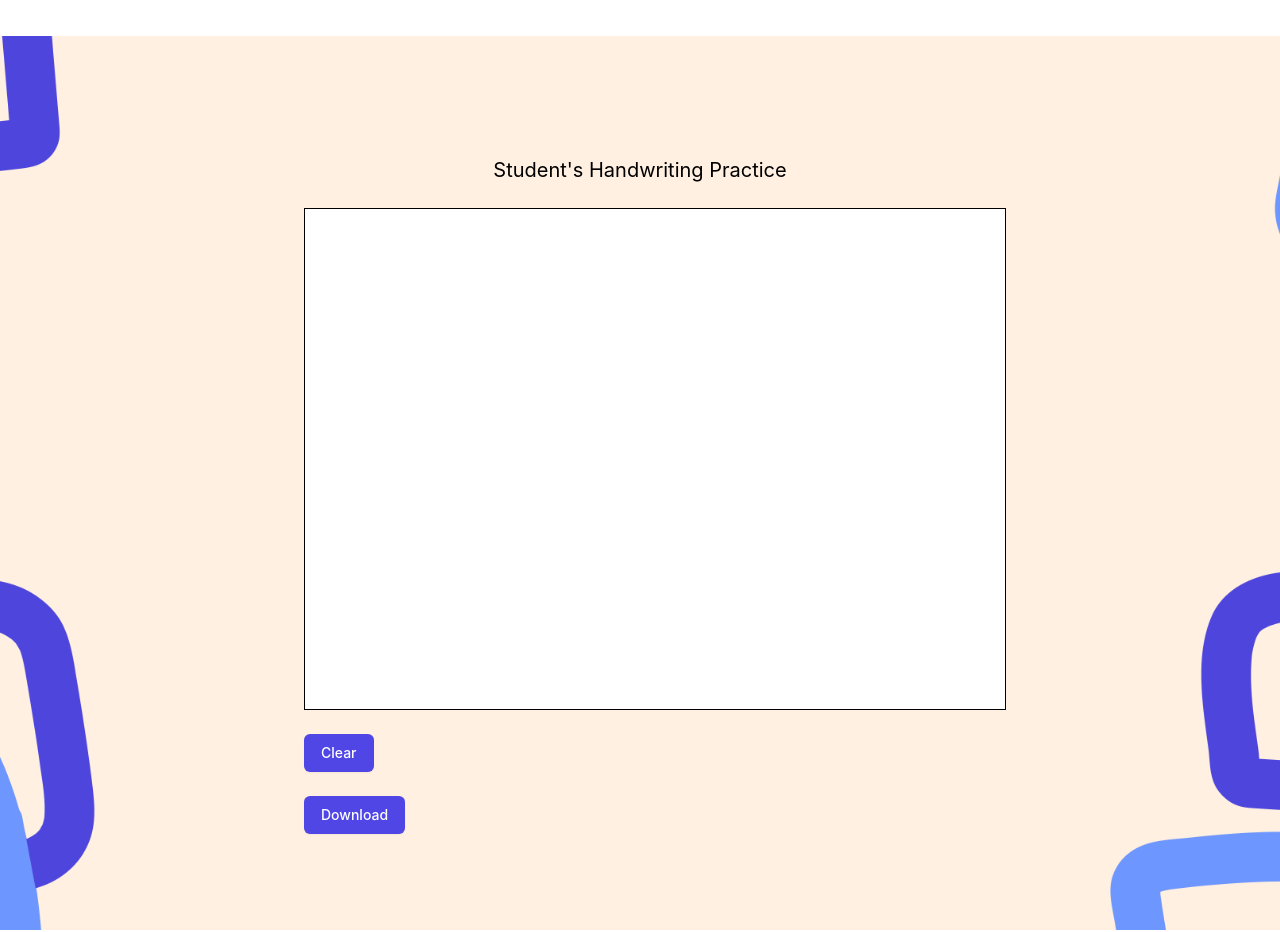
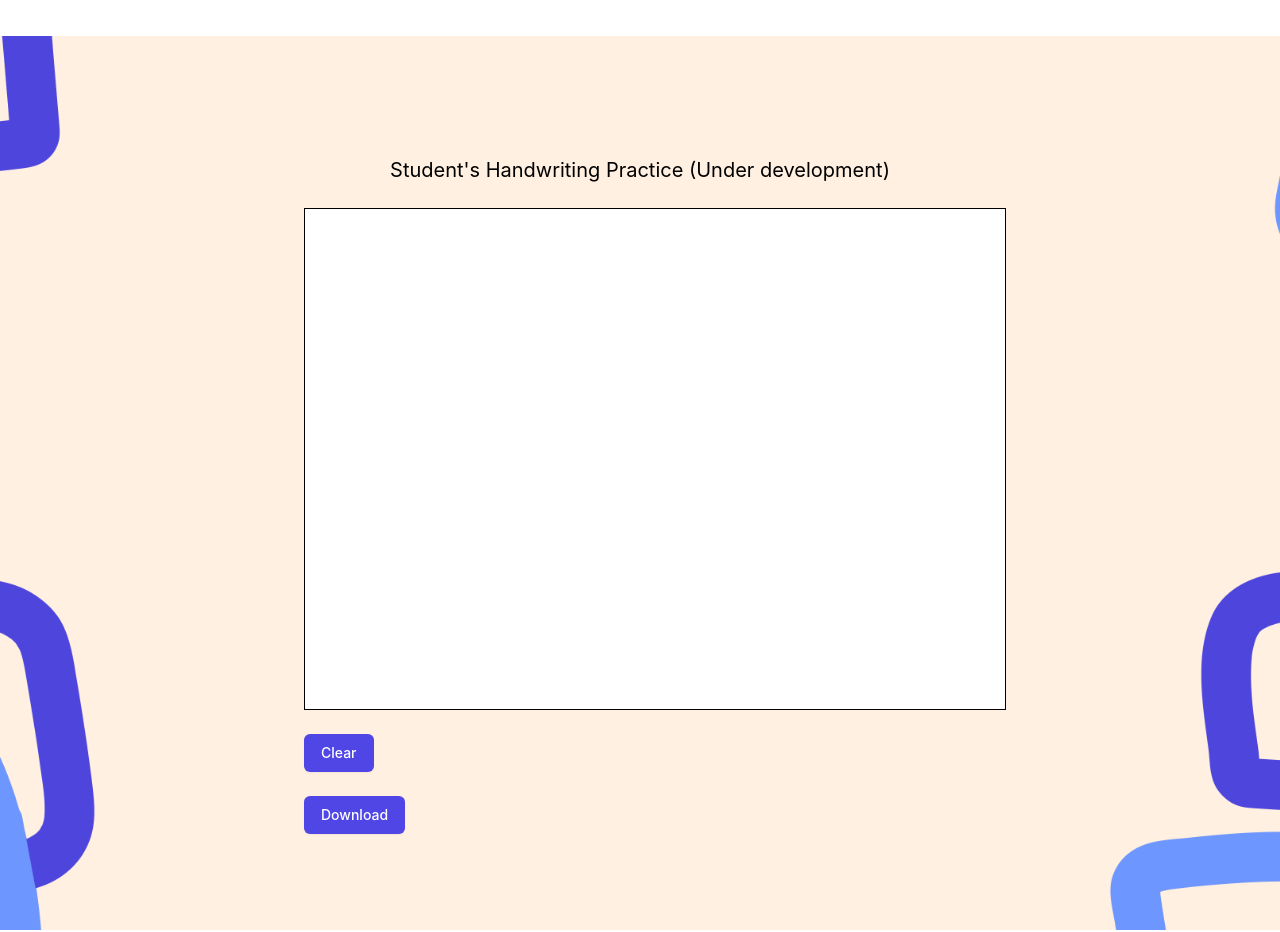
Before and after one commit to SafeTorpedo/Teachers-Hack-2, a React (Create React App) app: page / in a window 1280 px wide. Shown: the part 980-1912 px from the top of the page. Built offline with nearby package versions, Linux system fonts and the light colour scheme.

Commit message:
Updated message in Canvas

```diff
--- a/src/components/Canvas.jsx
+++ b/src/components/Canvas.jsx
@@ -122,7 +122,7 @@ const Canvas = ({ width, height }) => {
         >
             <div className="max-w-xl sm:mx-auto lg:max-w-2xl">
                 <h1 className="px-6 py-6 text-xl text-center">
-                    Student's Handwriting Practice{" "}
+                    Student's Handwriting Practice (Under development)
                 </h1>
 
                 <canvas
```
